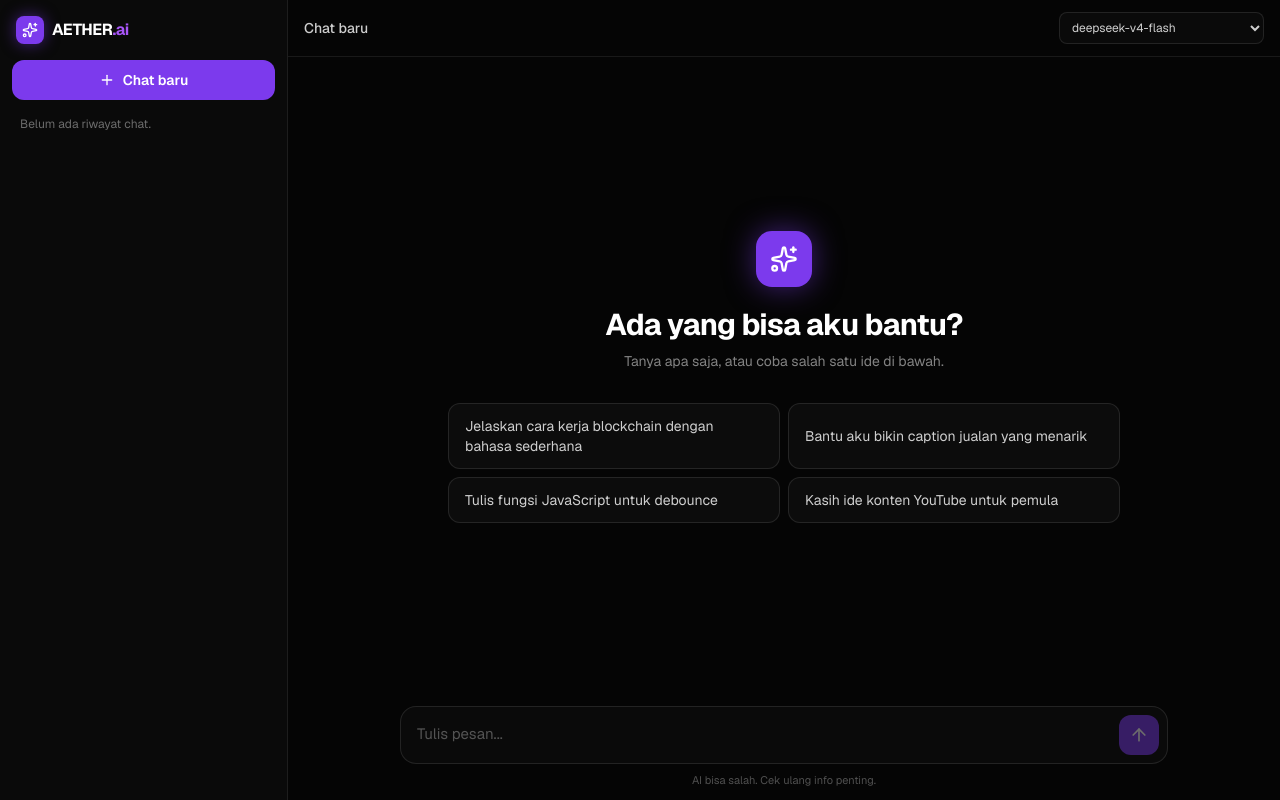
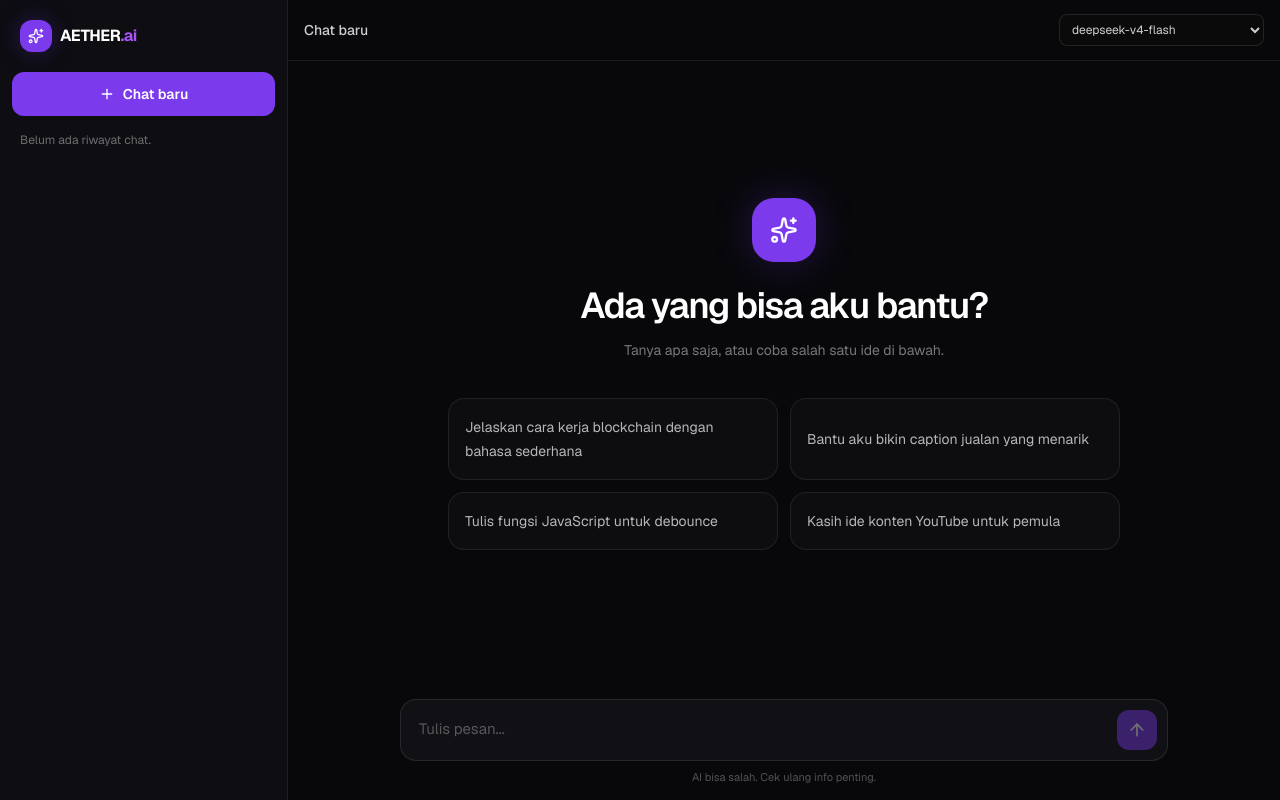
Before and after one commit to zyvenzn/aether-ai-, a Next.js app: page /chat in a window 1280 px wide. Built offline with nearby package versions, Linux system fonts and the light colour scheme.

Commit message:
Apply AETHER dark minimal chat layout

```diff
--- a/components/chat/ChatApp.tsx
+++ b/components/chat/ChatApp.tsx
@@ -296,7 +296,7 @@ export default function ChatApp() {
   };
 
   return (
-    <div className="flex h-dvh overflow-hidden bg-[#050505] text-white selection:bg-[#7C3AED] selection:text-white">
+    <div className="aether-shell flex h-dvh overflow-hidden bg-[#08080B] text-white selection:bg-[#7C3AED] selection:text-white">
       {sidebarOpen && (
         <div
           className="fixed inset-0 z-30 bg-black/60 md:hidden"
@@ -307,16 +307,16 @@ export default function ChatApp() {
       {/* Sidebar */}
       <aside
         className={cn(
-          "fixed inset-y-0 left-0 z-40 flex w-72 flex-col border-r border-white/[0.08] bg-[#0A0A0A] transition-transform duration-200 md:static md:translate-x-0",
+          "aether-sidebar fixed inset-y-0 left-0 z-40 flex w-72 flex-col border-r border-white/[0.08] bg-[#0D0D12] transition-transform duration-200 md:static md:translate-x-0",
           sidebarOpen ? "translate-x-0" : "-translate-x-full",
         )}
       >
-        <div className="flex items-center justify-between p-4">
+        <div className="flex items-center justify-between px-5 py-5">
           <Link
             href="/"
             className="flex items-center gap-2 text-base font-bold tracking-tight"
           >
-            <span className="flex h-7 w-7 items-center justify-center rounded-lg bg-[#7C3AED] shadow-[0_0_15px_rgba(124,58,237,0.5)]">
+            <span className="aether-mark flex h-8 w-8 items-center justify-center rounded-xl bg-[#7C3AED] shadow-[0_0_22px_rgba(124,58,237,0.28)]">
               <Sparkles className="h-4 w-4" />
             </span>
             <span>
@@ -337,7 +337,7 @@ export default function ChatApp() {
           <button
             type="button"
             onClick={newChat}
-            className="flex w-full items-center justify-center gap-2 rounded-xl bg-[#7C3AED] px-3 py-2.5 text-sm font-semibold transition-colors hover:bg-[#6D28D9]"
+            className="aether-new-chat flex w-full items-center justify-center gap-2 rounded-xl bg-[#7C3AED] px-3 py-3 text-sm font-semibold transition-colors hover:bg-[#6D28D9]"
           >
             <Plus className="h-4 w-4" />
             Chat baru
@@ -378,7 +378,7 @@ export default function ChatApp() {
 
       {/* Area chat */}
       <main className="flex min-w-0 flex-1 flex-col">
-        <header className="flex items-center gap-3 border-b border-white/[0.08] px-4 py-3">
+        <header className="aether-header flex items-center gap-3 border-b border-white/[0.08] px-4 py-3.5">
           <button
             type="button"
             aria-label="Buka menu"
@@ -417,25 +417,25 @@ export default function ChatApp() {
           )}
         </header>
 
-        <div className="flex-1 overflow-y-auto">
+        <div className="aether-chat-scroll flex-1 overflow-y-auto">
           {!active || active.messages.length === 0 ? (
-            <div className="flex min-h-full flex-col items-center justify-center px-4 py-10 text-center">
-              <span className="mb-5 flex h-14 w-14 items-center justify-center rounded-2xl bg-[#7C3AED] shadow-[0_0_30px_rgba(124,58,237,0.5)]">
+            <div className="aether-empty flex min-h-full flex-col items-center justify-center px-4 py-10 text-center">
+              <span className="aether-empty-mark mb-6 flex h-16 w-16 items-center justify-center rounded-[22px] bg-[#7C3AED] shadow-[0_0_38px_rgba(124,58,237,0.25)]">
                 <Sparkles className="h-7 w-7" />
               </span>
-              <h1 className="text-2xl font-bold tracking-tight sm:text-3xl">
+              <h1 className="aether-title text-3xl font-semibold tracking-[-0.04em] sm:text-4xl">
                 Ada yang bisa aku bantu?
               </h1>
-              <p className="mt-2 text-sm text-white/50">
+              <p className="mt-3 max-w-md text-sm leading-6 text-white/45">
                 Tanya apa saja, atau coba salah satu ide di bawah.
               </p>
-              <div className="mt-8 grid w-full max-w-2xl gap-2 sm:grid-cols-2">
+              <div className="aether-suggestions mt-9 grid w-full max-w-2xl gap-3 sm:grid-cols-2">
                 {SUGGESTIONS.map((s) => (
                   <button
                     key={s}
                     type="button"
                     onClick={() => void send(s)}
-                    className="rounded-xl border border-white/10 bg-white/[0.03] px-4 py-3 text-left text-sm text-white/80 transition-colors hover:border-[#7C3AED]/50 hover:bg-white/[0.06]"
+                    className="aether-suggestion rounded-2xl border border-white/[0.08] bg-white/[0.025] px-4 py-4 text-left text-sm leading-6 text-white/70 transition-all hover:border-[#7C3AED]/40 hover:bg-white/[0.05] hover:text-white"
                   >
                     {s}
                   </button>
@@ -449,8 +449,8 @@ export default function ChatApp() {
 
                 if (m.role === "user") {
                   return (
-                    <div key={m.id} className="flex justify-end">
-                      <div className="max-w-[85%] whitespace-pre-wrap break-words rounded-2xl rounded-br-md bg-[#7C3AED] px-4 py-2.5 text-[15px] leading-6 text-white">
+                    <div key={m.id} className="aether-user-row flex justify-end">
+                      <div className="aether-user-bubble max-w-[85%] whitespace-pre-wrap break-words rounded-2xl rounded-br-md bg-[#7C3AED] px-4 py-3 text-[15px] leading-6 text-white">
                         {m.content}
                       </div>
                     </div>
@@ -458,8 +458,8 @@ export default function ChatApp() {
                 }
 
                 return (
-                  <div key={m.id} className="flex gap-3">
-                    <span className="mt-0.5 flex h-7 w-7 shrink-0 items-center justify-center rounded-lg bg-[#7C3AED]/20 text-[#A855F7]">
+                  <div key={m.id} className="aether-assistant-row flex gap-3">
+                    <span className="aether-assistant-mark mt-0.5 flex h-8 w-8 shrink-0 items-center justify-center rounded-xl bg-[#7C3AED]/15 text-[#B794F6]">
                       <Sparkles className="h-4 w-4" />
                     </span>
                     <div className="min-w-0 flex-1 pt-0.5">
@@ -486,7 +486,7 @@ export default function ChatApp() {
         </div>
 
         {/* Input */}
-        <div className="px-4 pb-[max(0.75rem,env(safe-area-inset-bottom))] pt-2">
+        <div className="aether-composer-wrap px-4 pb-[max(0.9rem,env(safe-area-inset-bottom))] pt-3">
           <div className="mx-auto w-full max-w-3xl">
             {error && (
               <div className="mb-2 flex items-start gap-2 rounded-xl border border-red-500/30 bg-red-500/10 px-3 py-2 text-xs text-red-300">
@@ -506,7 +506,7 @@ export default function ChatApp() {
                 e.preventDefault();
                 void send(input);
               }}
-              className="flex items-end gap-2 rounded-2xl border border-white/10 bg-[#0A0A0A] p-2 focus-within:border-[#7C3AED]/60"
+              className="aether-composer flex items-end gap-2 rounded-2xl border border-white/[0.1] bg-[#101015] p-2.5 focus-within:border-[#7C3AED]/60"
             >
               <textarea
                 ref={textareaRef}
```
